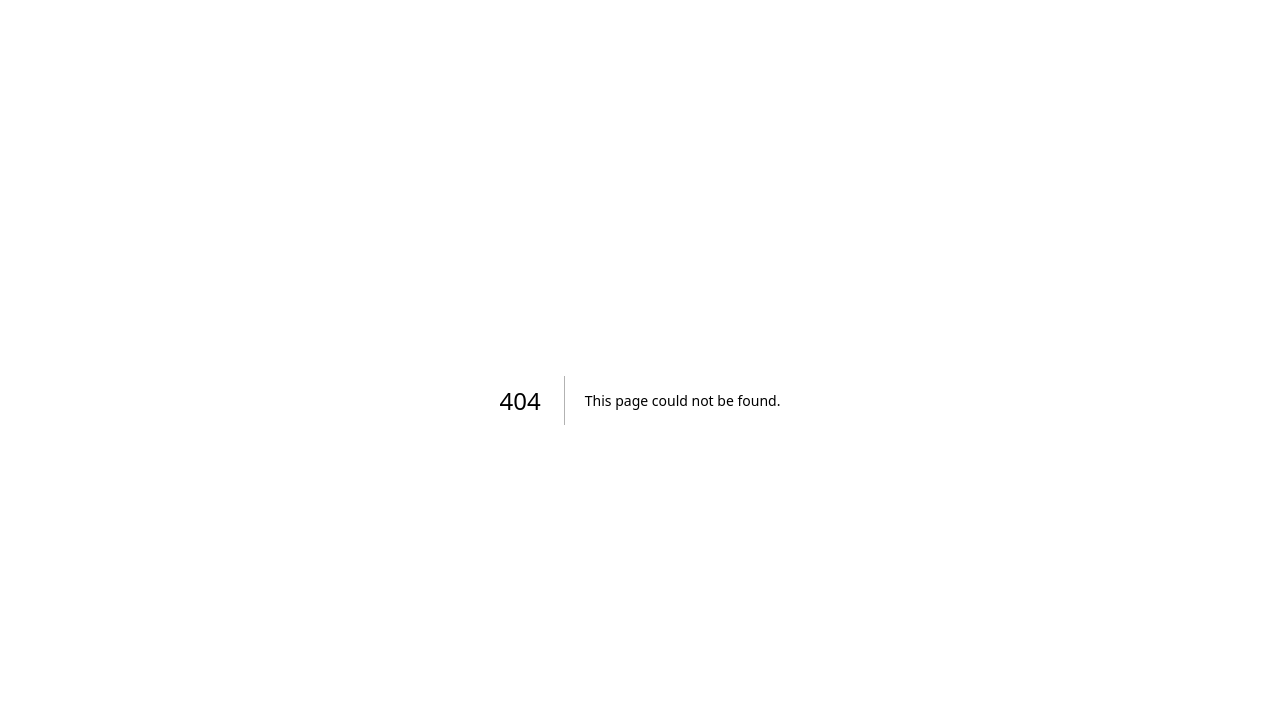
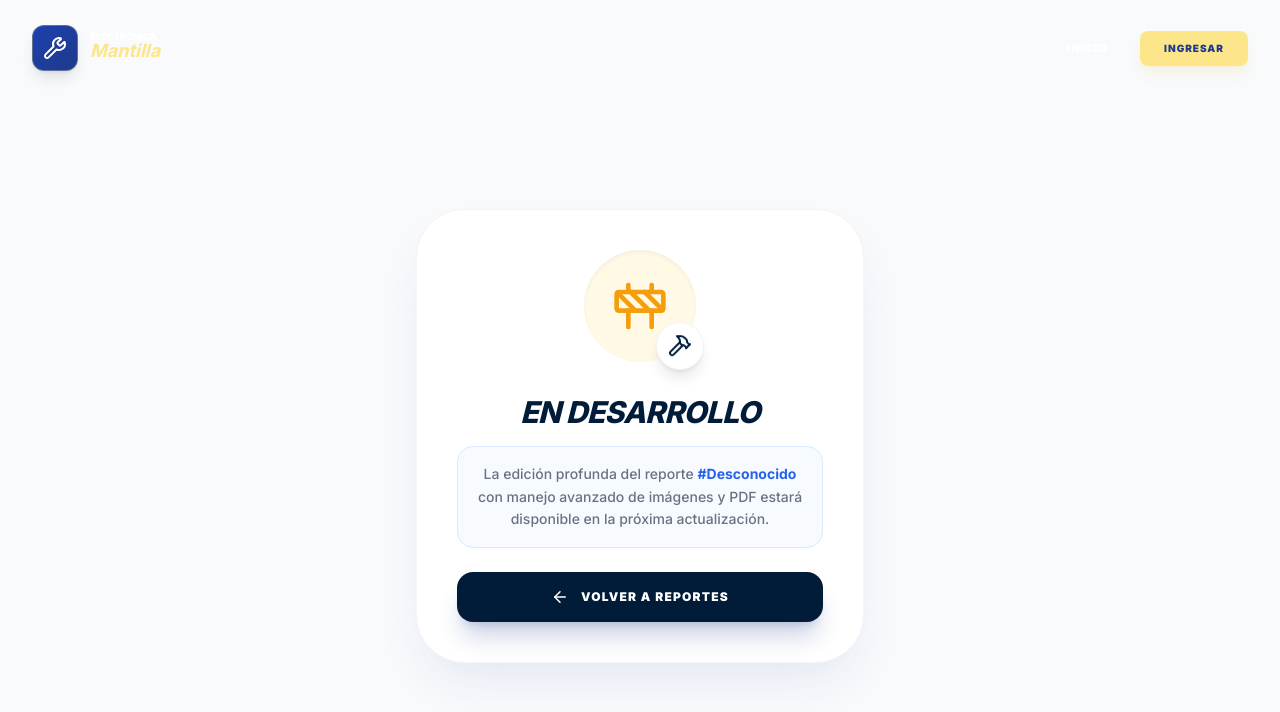
Before and after one commit to LizardCs/electronic-mantilla, a Next.js app: page /editar-reporte in a window 1280 px wide. Before the commit this address had no page. Shown: the top 712 px of the page. Built offline with nearby package versions, Linux system fonts and the light colour scheme.

Commit message:
Cambios de asignacion y edicion de reporte en produccion

```diff
--- a/src/app/api/auth/login/route.ts
+++ b/src/app/api/auth/login/route.ts
@@ -18,6 +18,12 @@ export async function POST(request: NextRequest) {
     const response = NextResponse.json({
       message: 'Login exitoso',
       user: {
+        // 👇 ESTOS SON LOS DATOS CLAVE QUE NECESITA TU FORMULARIO 👇
+        WEB_CED: userData.WEB_CED,
+        WEB_NOMBRES: userData.WEB_NOMBRES,
+        WEB_APELLIDOS: userData.WEB_APELLIDOS,
+
+        // Mantenemos los que ya tenías por si los usas en otro lado
         id: userData.WEB_ID,
         nombre_completo: `${userData.WEB_NOMBRES} ${userData.WEB_APELLIDOS}`,
         usuario: userData.WEB_USU,
--- a/src/app/asignar/page.tsx
+++ b/src/app/asignar/page.tsx
@@ -28,9 +28,9 @@ function FormularioDinamico() {
   const [formData, setFormData] = useState({
     SERV_NUM: "",
     SERV_NOM_CLI: "",
-    SERV_CED_CLI: "",    // <-- NUEVO
+    SERV_CED_CLI: "",
     SERV_TEL_CLI: "",
-    SERV_CORREO_CLI: "", // <-- NUEVO
+    SERV_CORREO_CLI: "",
     SERV_CIUDAD: "",
     SERV_DIR: "",
     SERV_DESCRIPCION: "",
@@ -39,21 +39,43 @@ function FormularioDinamico() {
     SERV_CED_REC: "",
     SERV_NOM_REC: "",
     SERV_IMG_ENV: null as string | null,
-    SERV_CED_ENV: "AdminWeb",
-    SERV_NOM_ENV: "Administrador Web",
+    SERV_CED_ENV: "",
+    SERV_NOM_ENV: "",
     SERV_EST: 0
   });
 
   useEffect(() => {
     const cargarDatosIniciales = async () => {
       try {
+        // 1. CARGAR TÉCNICOS
         const resTec = await fetch('/api/tecnicos');
         if (resTec.ok) {
           const dataTec = await resTec.json();
           setTecnicos(Array.isArray(dataTec) ? dataTec : (dataTec.tecnicos || dataTec.data || []));
         }
 
+        // 2. LEER SESIÓN DEL ADMINISTRADOR (Con formato a prueba de balas)
+        let cedulaAdmin = "";
+        let nombreAdmin = "";
+
+        const sesionLocal = localStorage.getItem('usuario_web') || localStorage.getItem('session') || localStorage.getItem('user');
+
+        if (sesionLocal) {
+          try {
+            const webUser = JSON.parse(sesionLocal);
+            // Buscamos la cédula y el nombre en cualquier formato posible
+            cedulaAdmin = webUser.WEB_CED || webUser.cedula || webUser.user?.WEB_CED || "";
+            const nom = webUser.WEB_NOMBRES || webUser.nombre || webUser.user?.WEB_NOMBRES || "";
+            const ape = webUser.WEB_APELLIDOS || webUser.apellido || webUser.user?.WEB_APELLIDOS || "";
+
+            if (nom) nombreAdmin = `${nom} ${ape}`.trim();
+          } catch (parseError) {
+            console.error("Error leyendo la sesión local:", parseError);
+          }
+        }
+
         if (isEditMode) {
+          // === MODO EDITAR ===
           const { data: serv, error } = await supabase
             .from('serviciostecnicos')
             .select('*')
@@ -64,9 +86,9 @@ function FormularioDinamico() {
             setFormData({
               SERV_NUM: serv.SERV_NUM || "",
               SERV_NOM_CLI: serv.SERV_NOM_CLI || "",
-              SERV_CED_CLI: serv.SERV_CED_CLI || "",       // <-- NUEVO
+              SERV_CED_CLI: serv.SERV_CED_CLI || "",
               SERV_TEL_CLI: serv.SERV_TEL_CLI || "",
-              SERV_CORREO_CLI: serv.SERV_CORREO_CLI || "", // <-- NUEVO
+              SERV_CORREO_CLI: serv.SERV_CORREO_CLI || "",
               SERV_CIUDAD: serv.SERV_CIUDAD || "",
               SERV_DIR: serv.SERV_DIR || "",
               SERV_DESCRIPCION: serv.SERV_DESCRIPCION || "",
@@ -75,9 +97,12 @@ function FormularioDinamico() {
               SERV_CED_REC: serv.SERV_CED_REC || "",
               SERV_NOM_REC: serv.SERV_NOM_REC || "",
               SERV_IMG_ENV: serv.SERV_IMG_ENV || null,
-              SERV_CED_ENV: serv.SERV_CED_ENV || "",
-              SERV_NOM_ENV: serv.SERV_NOM_ENV || "",
-              SERV_EST: serv.SERV_EST || 0
+              SERV_EST: serv.SERV_EST || 0,
+
+              // 🔥 EL CAMBIO ESTÁ AQUÍ 🔥
+              // Forzamos a usar siempre los datos de quien está editando actualmente
+              SERV_CED_ENV: cedulaAdmin,
+              SERV_NOM_ENV: nombreAdmin
             });
 
             if (serv.SERV_IMG_ENV) {
@@ -85,24 +110,28 @@ function FormularioDinamico() {
             }
           }
         } else {
-          const sesionLocal = localStorage.getItem('usuario_web') || localStorage.getItem('session') || localStorage.getItem('user');
-          if (sesionLocal) {
-            const webUser = JSON.parse(sesionLocal);
-            const cedulaWeb = webUser.WEB_CED || webUser.cedula;
-            if (cedulaWeb) {
+          // === MODO CREAR NUEVO ===
+          // 1. Carga optimista (Aparece al instante)
+          setFormData(prev => ({
+            ...prev,
+            SERV_CED_ENV: cedulaAdmin,
+            SERV_NOM_ENV: nombreAdmin
+          }));
+
+          // 2. Consulta a Supabase para verificar que los datos son frescos
+          if (cedulaAdmin) {
             const { data: webAdmin, error } = await supabase
               .from('usersweb')
               .select('WEB_CED, WEB_NOMBRES, WEB_APELLIDOS')
-                .eq('WEB_CED', cedulaWeb)
+              .eq('WEB_CED', cedulaAdmin)
               .single();
 
             if (webAdmin && !error) {
               setFormData(prev => ({
                 ...prev,
                 SERV_CED_ENV: webAdmin.WEB_CED,
-                  SERV_NOM_ENV: `${webAdmin.WEB_NOMBRES} ${webAdmin.WEB_APELLIDOS}`.trim()
+                SERV_NOM_ENV: `${webAdmin.WEB_NOMBRES} ${webAdmin.WEB_APELLIDOS || ''}`.trim()
               }));
-              }
             }
           }
         }
@@ -209,7 +238,7 @@ function FormularioDinamico() {
                   {isEditMode ? 'Editar Asignación' : 'Nueva Asignación'}
                 </h1>
                 <p className="text-sm font-medium text-gray-500">
-                  {isEditMode ? 'Modifica los detalles del servicio' : 'Crea un nuevo servicio'} • {isEditMode ? 'Creado por' : 'Asigna'}: <span className="font-bold text-[#001C38]">{formData.SERV_NOM_ENV}</span>
+                  {isEditMode ? 'Modifica los detalles del servicio' : 'Crea un nuevo servicio'} • {isEditMode ? 'Editado por' : 'Asigna'}: <span className="font-bold text-[#001C38]">{formData.SERV_NOM_ENV || 'Cargando...'}</span>
                 </p>
               </div>
             </div>
--- /dev/null
+++ b/src/app/editar-reporte/page.tsx
@@ -0,0 +1,64 @@
+// src/app/editar-reporte/page.tsx
+'use client';
+
+import { Suspense } from 'react';
+import { useRouter, useSearchParams } from 'next/navigation';
+import { Header } from '@/components/layout/Header';
+import { ArrowLeft, Hammer, Construction, FileEdit } from 'lucide-react';
+
+function EditarReporteContent() {
+  const router = useRouter();
+  const searchParams = useSearchParams();
+  const numServicio = searchParams.get('id'); // Recuperamos el ID de la URL
+
+  return (
+    <div className="min-h-screen flex flex-col bg-[#f8fafc]">
+      <Header />
+
+      <main className="flex-grow pt-28 pb-10 px-4 flex items-center justify-center">
+        <div className="max-w-md w-full text-center bg-white rounded-[3rem] p-10 shadow-2xl shadow-blue-900/10 border border-gray-100 flex flex-col items-center animate-in zoom-in-95 duration-500">
+
+          {/* Icono de Construcción */}
+          <div className="relative mb-8">
+            <div className="w-28 h-28 bg-[#FFF9E6] rounded-full flex items-center justify-center shadow-inner">
+              <Construction size={56} className="text-[#F59E0B]" />
+            </div>
+            <div className="absolute -bottom-2 -right-2 w-12 h-12 bg-white rounded-full shadow-lg flex items-center justify-center border border-gray-100">
+              <Hammer size={24} className="text-[#001C38] animate-bounce" />
+            </div>
+          </div>
+
+          <h1 className="text-3xl font-extrabold text-[#001C38] tracking-tight italic uppercase mb-2">
+            En Desarrollo
+          </h1>
+
+          <div className="bg-blue-50/50 p-4 rounded-2xl w-full border border-blue-100 mt-2 mb-6">
+            <p className="text-gray-500 text-sm font-medium leading-relaxed">
+              La edición profunda del reporte <span className="font-bold text-[#2563eb]">#{numServicio || 'Desconocido'}</span> con manejo avanzado de imágenes y PDF estará disponible en la próxima actualización.
+            </p>
+          </div>
+
+          <button
+            onClick={() => router.back()}
+            className="w-full flex items-center justify-center gap-3 py-4 bg-[#001C38] text-white rounded-2xl font-black text-xs uppercase tracking-widest hover:bg-[#002b5e] transition-all shadow-xl shadow-blue-900/20"
+          >
+            <ArrowLeft size={18} />
+            Volver a Reportes
+          </button>
+        </div>
+      </main>
+    </div>
+  );
+}
+
+export default function EditarReportePage() {
+  return (
+    <Suspense fallback={
+      <div className="min-h-screen flex items-center justify-center bg-[#f8fafc]">
+        <div className="animate-spin text-[#001C38]"><FileEdit size={32} /></div>
+      </div>
+    }>
+      <EditarReporteContent />
+    </Suspense>
+  );
+}
```
Lines whose indentation alone changed are shown as unchanged.
